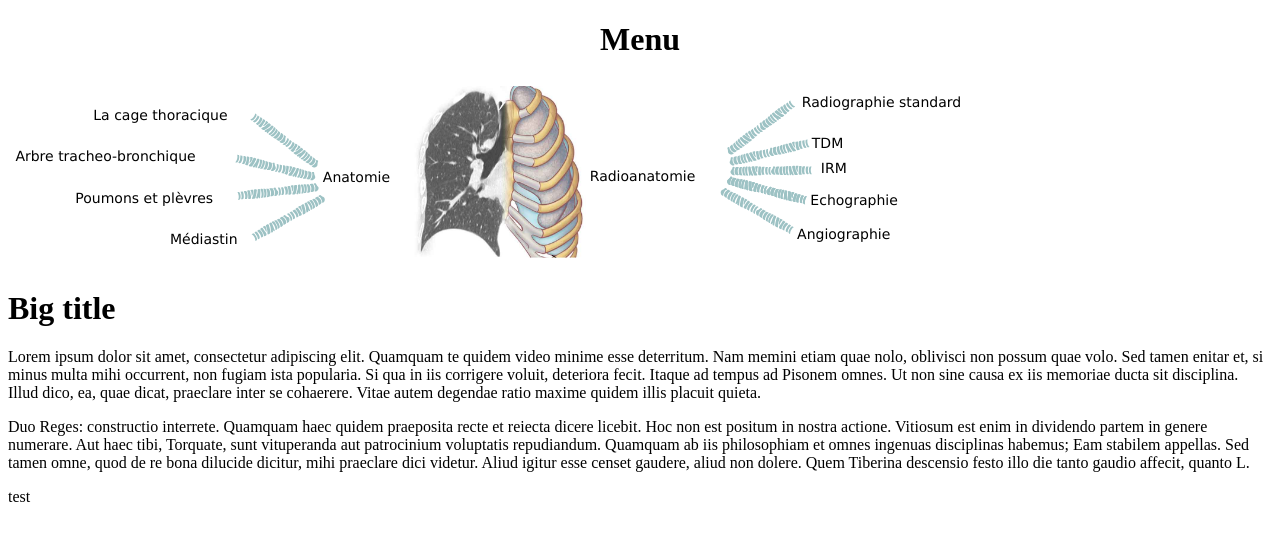
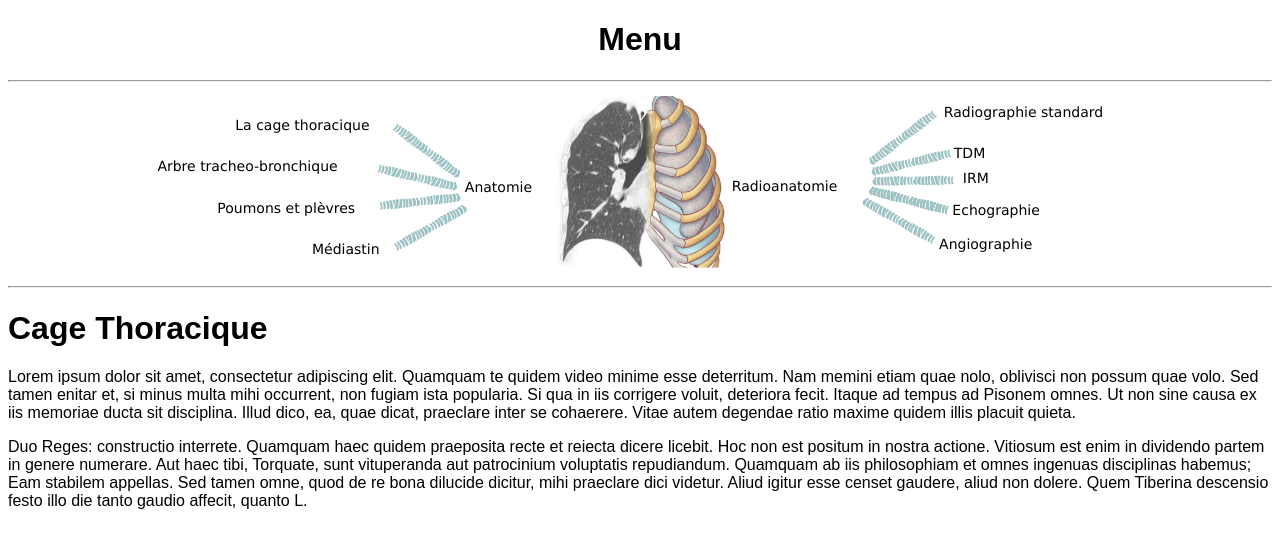
Before and after one commit to yboulkaid/radiothorax, a Jekyll site: the page built from part3/body_parts/cage_thoracique.markdown, in a window 1280 px wide. Shown: the top 548 px of the page. Built offline with Jekyll 4.4.1, drawn with Linux system fonts in a browser that asks for light colours.

Commit message:
Working example

```diff
--- a/part3/_layouts/default.html
+++ b/part3/_layouts/default.html
@@ -10,13 +10,17 @@
 
 <body>
   <h1 class="title">Menu</h1>
-  {% include Mehdi-v2.svg %}
+  <hr />
+  <div class="schema">
+    {% include Mehdi-v2.svg %}
+  </div>
+  <hr />
   {{ content }}
 
   {% for item in site.body_parts %}
     <h2>{{ item.title }}</h2>
     <p>{{ item.description }}</p>
     <p><a href="{{ item.url }}">{{ item.title }}</a></p>
-    {% endfor %}
+  {% endfor %}
 </body>
 </html>
--- a/part3/assets/svg-stylesheet.css
+++ b/part3/assets/svg-stylesheet.css
@@ -1,3 +1,11 @@
+body {
+  font-family: sans-serif;
+}
+
+.schema {
+  text-align: center;
+}
+
 .title {
   text-align: center;
 }
--- a/part3/body_parts/mediastin.markdown
+++ b/part3/body_parts/cage_thoracique.markdown
@@ -1,14 +1,10 @@
 ---
 layout: default
-title:  "Mediastin"
-date:   2018-08-30 16:35:41 +0200
-categories: thorax
+title:  "Cage Thoracique"
 ---
 
-# Big title
+# Cage Thoracique
 
 Lorem ipsum dolor sit amet, consectetur adipiscing elit. Quamquam te quidem video minime esse deterritum. Nam memini etiam quae nolo, oblivisci non possum quae volo. Sed tamen enitar et, si minus multa mihi occurrent, non fugiam ista popularia. Si qua in iis corrigere voluit, deteriora fecit. Itaque ad tempus ad Pisonem omnes. Ut non sine causa ex iis memoriae ducta sit disciplina. Illud dico, ea, quae dicat, praeclare inter se cohaerere. Vitae autem degendae ratio maxime quidem illis placuit quieta.
 
 Duo Reges: constructio interrete. Quamquam haec quidem praeposita recte et reiecta dicere licebit. Hoc non est positum in nostra actione. Vitiosum est enim in dividendo partem in genere numerare. Aut haec tibi, Torquate, sunt vituperanda aut patrocinium voluptatis repudiandum. Quamquam ab iis philosophiam et omnes ingenuas disciplinas habemus; Eam stabilem appellas. Sed tamen omne, quod de re bona dilucide dicitur, mihi praeclare dici videtur. Aliud igitur esse censet gaudere, aliud non dolere. Quem Tiberina descensio festo illo die tanto gaudio affecit, quanto L.
-
-test
```
Also changed, not shown: part3/body_parts/arbre_tracheo_bronchique.markdown (added, +19 -0 lines), part3/_includes/Mehdi-v2.svg.
